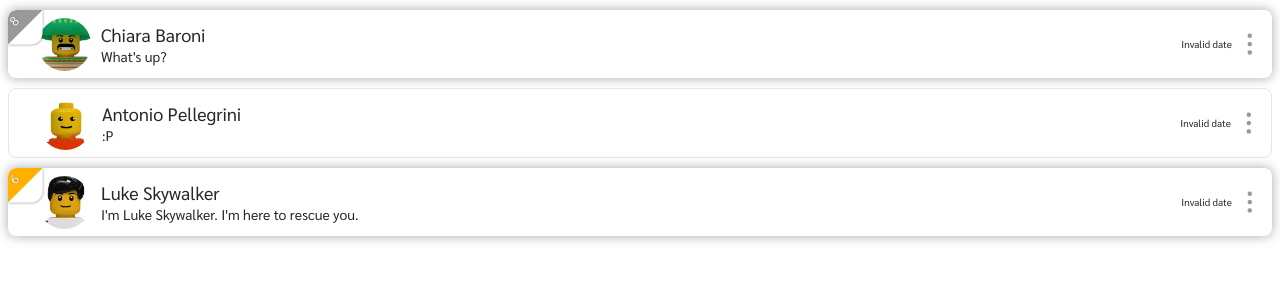
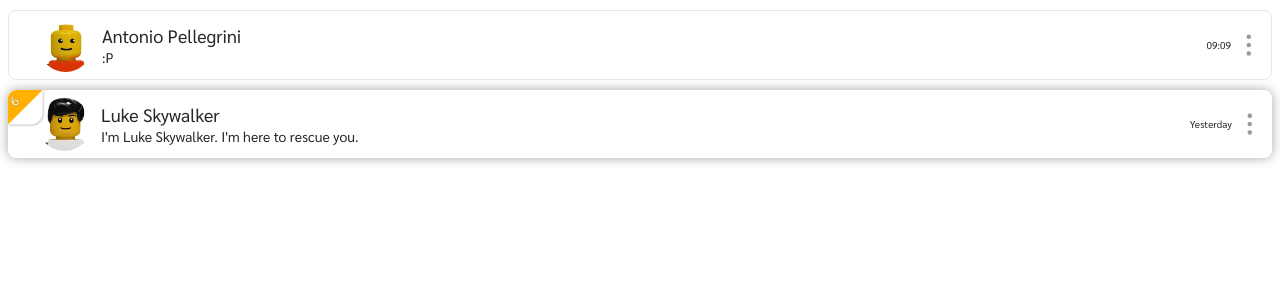
Before and after one commit to shdwplay/BlackBirdREACT, a React (Create React App) app: page / in a window 1280 px wide. Shown: the top 300 px of the page. Built offline with nearby package versions, Linux system fonts and the light colour scheme.

Commit message:
added favourites features

```diff
--- a/src/components/Avatar.js
+++ b/src/components/Avatar.js
@@ -9,7 +9,6 @@ class Avatar extends React.Component {
   }
 
   render() {
-    console.log(this.props)
     if(this.props.imgurl !== '') {
       return (
         <img
--- a/src/components/Card.js
+++ b/src/components/Card.js
@@ -7,27 +7,27 @@ import notifications from '../assets/notifica_orange-20.svg'
 import notifications1 from '../assets/notifica_grey-20.svg'
 import PropTypes from 'prop-types'
 
-const dotsF = evt =>{
+const dotsF = evt => {
     evt.stopPropagation()
     console.log('highlight card')
 }
 
-const showNotifications = (num,silent) => {
-    if(num===0) return
+const showNotifications = (num, silent) => {
+    if (num === 0) return
     else {
-        if(!silent) {
-            return(
+        if (!silent) {
+            return (
                 <div className="Card-notification">
-                    <img alt='notifications' src={notifications}/>
+                    <img alt='notifications' src={notifications} />
                     <span className="Card-numUnread">{num}</span>
                 </div>
 
             )
         }
         else {
-            return(
+            return (
                 <div className="Card-notification">
-                    <img alt='notifications' src={notifications1}/>
+                    <img alt='notifications' src={notifications1} />
                     <span className="Card-numUnread">{num}</span>
                 </div>
             )
@@ -36,50 +36,81 @@ const showNotifications = (num,silent) => {
 }
 
 const getUnread = num => {
-    if(num===0) return 'Card inactive'
+    if (num === 0) return 'Card inactive'
     else return 'Card active'
 }
 
 class Card extends Component {
 
     render() {
+        if (!this.props.favouritesActive) {
             return (
                 <div onClick={this.props.onClick} className={getUnread(this.props.data.numUnread)}>
-            {showNotifications(this.props.data.numUnread,this.props.data.silenced)}
+                    {showNotifications(this.props.data.numUnread, this.props.data.silenced)}
                     <div className="Card-Avatar">
                         <Avatar
                             name={this.props.data.name}
                             imgurl={this.props.data.image} //this.props.data.image
                             size="small"
-                    onClick={()=>console.log('for use in profile')}/>
+                            onClick={() => console.log('for use in profile')} />
                     </div>
                     <div className="Card-message-text">
                         <div className="Card-username">{this.props.data.name}</div>
                         <div className="Card-text-preview">{this.props.data.lastMsg.text}</div>
                     </div>
-            <MessageDate date={this.props.data.lastMsg.date}/>
+                    <MessageDate date={this.props.data.lastMsg.date} />
                     <div className="Card-dots-area" >
                         <img alt='dots' className="Card-dots" onClick={dotsF} src={dots} />
                     </div>
                 </div>
             )
         }
+        else {
+            if(this.props.data.favourite){
+                return (
+                    <div onClick={this.props.onClick} className={getUnread(this.props.data.numUnread)}>
+                        {showNotifications(this.props.data.numUnread, this.props.data.silenced)}
+                        <div className="Card-Avatar">
+                            <Avatar
+                                name={this.props.data.name}
+                                imgurl={this.props.data.image} //this.props.data.image
+                                size="small"
+                                onClick={() => console.log('for use in profile')} />
+                        </div>
+                        <div className="Card-message-text">
+                            <div className="Card-username">{this.props.data.name}</div>
+                            <div className="Card-text-preview">{this.props.data.lastMsg.text}</div>
+                        </div>
+                        <MessageDate date={this.props.data.lastMsg.date} />
+                        <div className="Card-dots-area" >
+                            <img alt='dots' className="Card-dots" onClick={dotsF} src={dots} />
+                        </div>
+                    </div>
+                )
+            }
+            return null
+        }
+
+
+    }
 }
 
 export default Card
 
-  Card.propTypes = {data:PropTypes.shape(
+Card.propTypes = {
+    data: PropTypes.shape(
         {
             name: PropTypes.string.isRequired,
-        image:PropTypes.any,
+            image: PropTypes.any,
             lastMsg: PropTypes.shape({
-            sender:PropTypes.string,
-            text:PropTypes.string,
-            date:PropTypes.string
+                sender: PropTypes.string,
+                text: PropTypes.string,
+                date: PropTypes.string
             }),
-        lastOpened:PropTypes.string.isRequired,
-        favourite:PropTypes.bool.isRequired,
-        silenced:PropTypes.bool.isRequired,
+            lastOpened: PropTypes.string.isRequired,
+            favourite: PropTypes.bool.isRequired,
+            silenced: PropTypes.bool.isRequired,
             onClick: PropTypes.func
         }
-  )}
+    )
+}
--- a/src/components/CardList.js
+++ b/src/components/CardList.js
@@ -1,82 +1,24 @@
 import React, { Component } from 'react'
 import Card from './Card'
 import MessageDate from './MessageDate'
-import pic1 from '../assets/profile1.jpg'
-import pic2 from '../assets/profile2.jpg'
-import pic3 from '../assets/profile3.jpg'
+
+import configFirst from './listConfigFirst'
+import configSecond from './listConfigSecond'
+
+
 class CardList extends Component {
-    state = {
-        elements:[
-            {
-                image:pic1,
-                name:'Antonio Pellegrini',
-                lastMsg:{text:':P',sender:'Edoardo Accivile', date:"11:59"},
-                lastOpened:'11:01',
-                favourite:true,
-                silenced:true,
-                numUnread:0
-            },
-            {
-                image:pic2,
-                name:'Chiara Baroni',
-                lastMsg:{text:'Hello!',sender:'Antonio Pellegrini', date:"1:00"},
-                lastOpened:'4:04',
-                favourite:false,
-                silenced:true,
-                numUnread:7
-            },
-            {
-                image:pic3,
-                name:'Luke Skywalker',
-                lastMsg:{text:'I\'m Luke Skywalker. I\'m here to rescue you.',sender:'Edoardo Accivile', date:"3:00"},
-                lastOpened:'4:20',
-                favourite:true,
-                silenced:false,
-                numUnread:6
-            }
-        ]
-    }
+    state = configFirst
+
     componentDidMount(){
         setTimeout(()=>{
-            this.setState({
-                elements:[
-                    {
-                        image:pic2,
-                        name:'Chiara Baroni',
-                        lastMsg:{text:'What\'s up?',sender:'Antonio Pellegrini', date:"1:05"},
-                        lastOpened:'4:04',
-                        favourite:false,
-                        silenced:true,
-                        numUnread:8
-                    },
-                    {
-                        image:pic1,
-                        name:'Antonio Pellegrini',
-                        lastMsg:{text:':P',sender:'Edoardo Accivile', date:"11:59"},
-                        lastOpened:'11:01',
-                        favourite:true,
-                        silenced:true,
-                        numUnread:0
-                    },
-                    {
-                        image:pic3,
-                        name:'Luke Skywalker',
-                        lastMsg:{text:'I\'m Luke Skywalker. I\'m here to rescue you.',sender:'Edoardo Accivile', date:"3:00"},
-                        lastOpened:'4:20',
-                        favourite:true,
-                        silenced:false,
-                        numUnread:6
-                    }
-                ]
-
-            })
+            this.setState(configSecond)
         },2000)
     }
 
     render () {
         return(
             <div>
-                {this.state.elements.map(el =><Card onClick={evt =>console.log('open chat with '+el.name)} data={el}/>)}
+                {this.state.elements.map(el =><Card favouritesActive={this.state.favouritesActive} onClick={evt =>console.log('open chat with '+el.name)} data={el}/>)}
             </div>
         )
     }
--- a/src/components/MessageDate.js
+++ b/src/components/MessageDate.js
@@ -5,7 +5,6 @@ import moment from 'moment'
 
 class MessageDate extends React.Component {
   detectDate(date) {
-    console.log(date)
     date = moment.unix(date)
     let diff = moment().diff(date, 'days')
     return diff;
--- a/src/components/Workspace.js
+++ b/src/components/Workspace.js
@@ -1,6 +1,6 @@
 import React, { Component } from 'react';
 import Avatar from './Avatar';
-import TabBar from './Tabar';
+//import TabBar from './Tabar';
 import './Workspace.css';
 
 
@@ -9,7 +9,7 @@ class Workspace extends Component {
         return (
             <div className="workspace">
                 <Avatar />
-                <TabBar />
+                {/* <TabBar /> */}
             </div>
         )
     }
--- /dev/null
+++ b/src/components/listConfigFirst.js
@@ -0,0 +1,38 @@
+import pic1 from '../assets/profile1.jpg'
+import pic2 from '../assets/profile2.jpg'
+import pic3 from '../assets/profile3.jpg'
+
+let configFirst = {
+    favouritesActive: false,
+    elements:[
+        {
+            image:pic1,
+            name:'Antonio Pellegrini',
+            lastMsg:{text:':P',sender:'Edoardo Accivile', date:1553591343},
+            lastOpened:'11:01',
+            favourite:true,
+            silenced:true,
+            numUnread:0
+        },
+        {
+            image:pic2,
+            name:'Chiara Baroni',
+            lastMsg:{text:'Hello!',sender:'Antonio Pellegrini', date:1553573343},
+            lastOpened:'4:04',
+            favourite:false,
+            silenced:true,
+            numUnread:7
+        },
+        {
+            image:pic3,
+            name:'Luke Skywalker',
+            lastMsg:{text:'I\'m Luke Skywalker. I\'m here to rescue you.',sender:'Edoardo Accivile', date:1553418543},
+            lastOpened:'4:20',
+            favourite:true,
+            silenced:false,
+            numUnread:6
+        }
+    ]
+}
+
+export default configFirst
--- /dev/null
+++ b/src/components/listConfigSecond.js
@@ -0,0 +1,38 @@
+import pic1 from '../assets/profile1.jpg'
+import pic2 from '../assets/profile2.jpg'
+import pic3 from '../assets/profile3.jpg'
+
+let configSecond ={
+    favouritesActive: true,
+    elements:[
+        {
+            image:pic2,
+            name:'Chiara Baroni',
+            lastMsg:{text:'What\'s up?',sender:'Antonio Pellegrini', date:1553583343},
+            lastOpened:'4:04',
+            favourite:false,
+            silenced:true,
+            numUnread:8
+        },
+        {
+            image:pic1,
+            name:'Antonio Pellegrini',
+            lastMsg:{text:':P',sender:'Edoardo Accivile', date:1553591343},
+            lastOpened:'11:01',
+            favourite:true,
+            silenced:true,
+            numUnread:0
+        },
+        {
+            image:pic3,
+            name:'Luke Skywalker',
+            lastMsg:{text:'I\'m Luke Skywalker. I\'m here to rescue you.',sender:'Edoardo Accivile', date:1553418543},
+            lastOpened:'4:20',
+            favourite:true,
+            silenced:false,
+            numUnread:6
+        }
+    ]
+}
+
+export default configSecond
```
Lines whose indentation alone changed are shown as unchanged.
